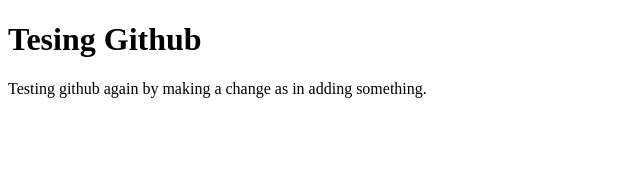
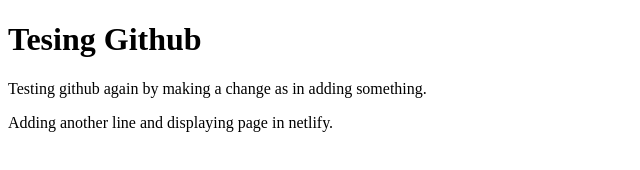
Before and after one commit to Rhea-D/Test123, a plain HTML site: page index.html in a window 1280 px wide. Shown: the whole page, without its empty margins (0-640 px from the left). Drawn offline with Linux system fonts and the light colour scheme.

Commit message:
Viewing Netlify

```diff
--- a/index.html
+++ b/index.html
@@ -8,5 +8,6 @@
 <body>
     <h1>Tesing Github</h1>
     <p>Testing github again by making a change as in adding something.</p>
+    <p>Adding another line and displaying page in netlify.</p>
 </body>
 </html>
```
